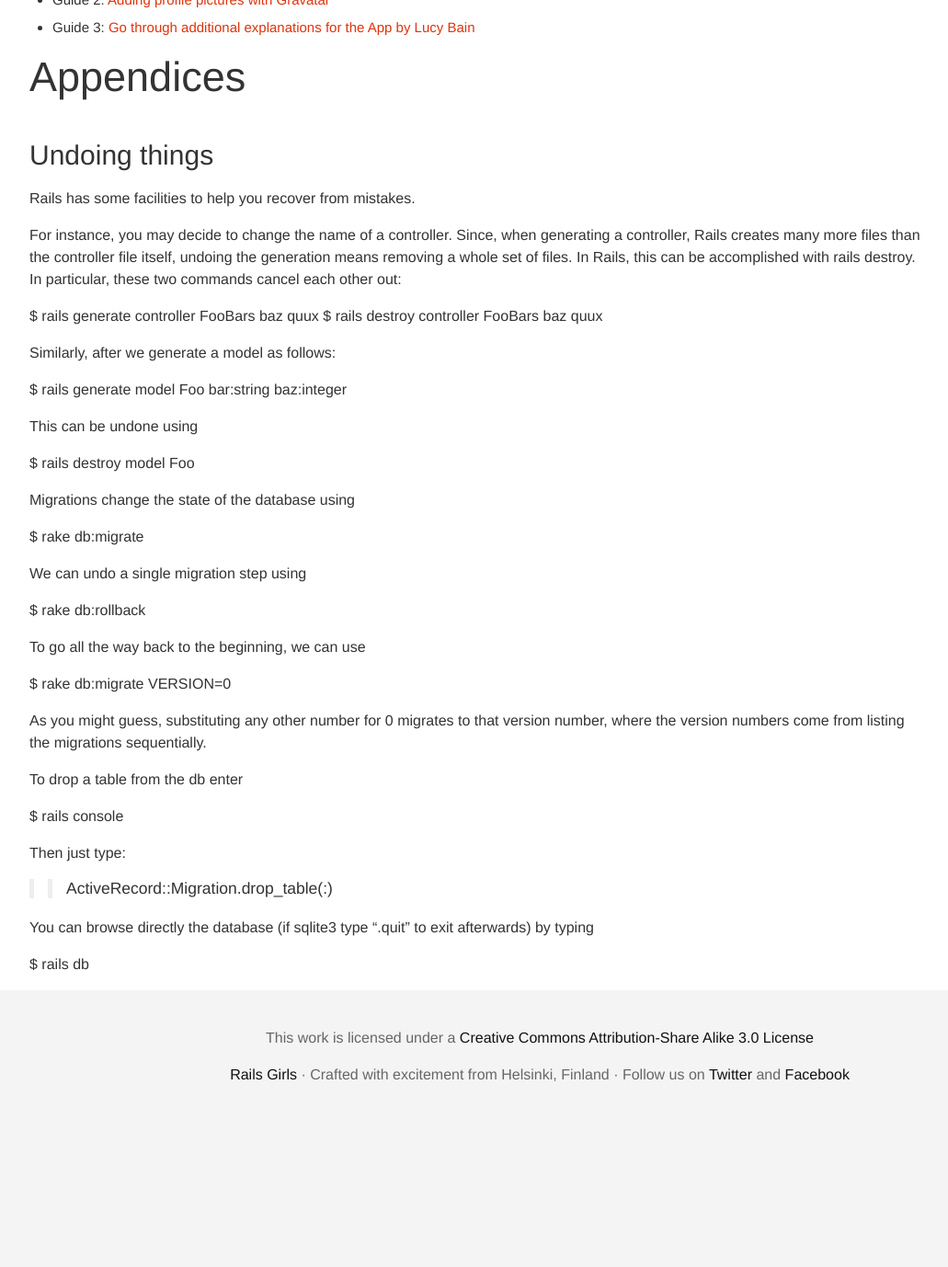
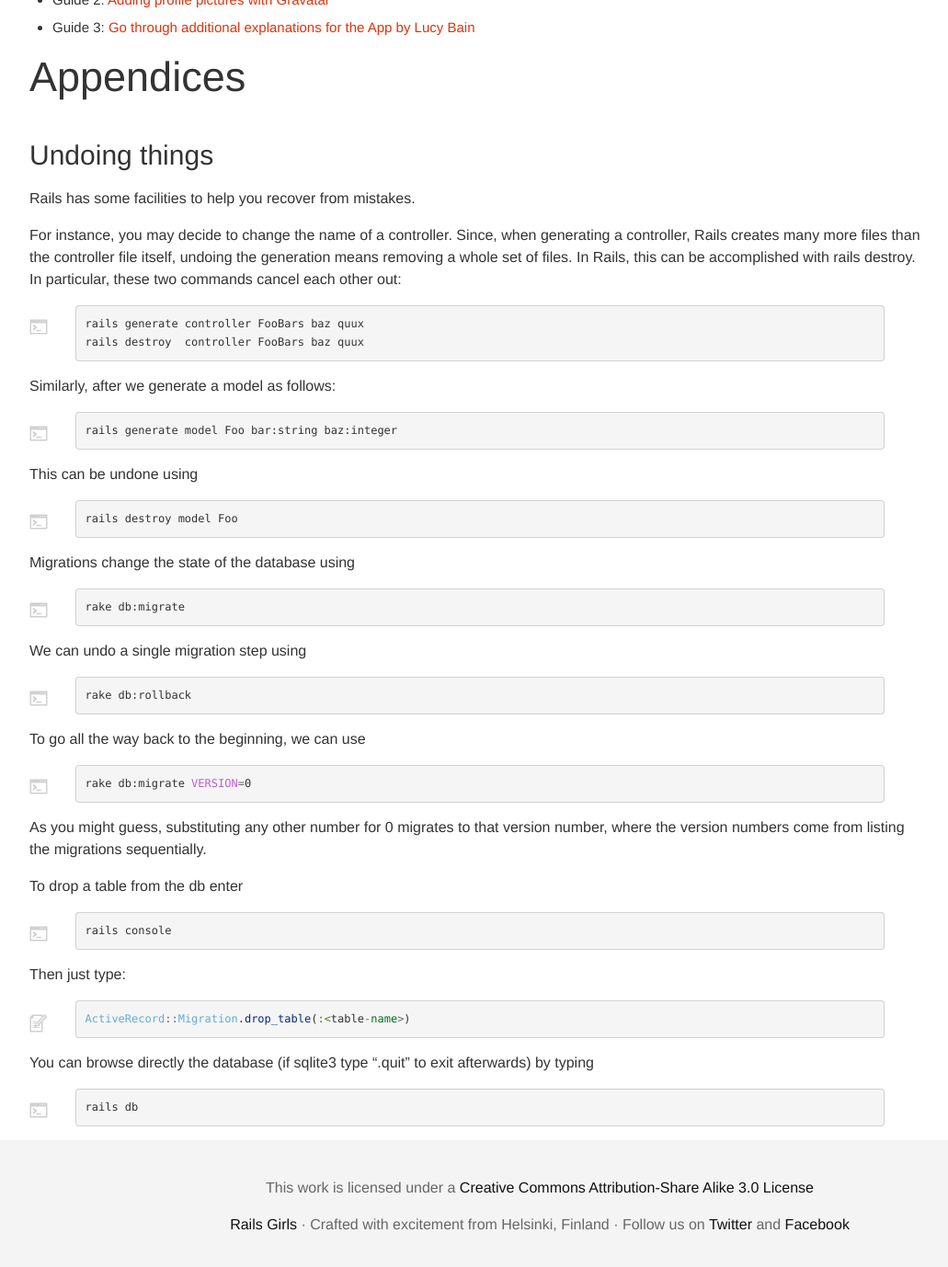
Before and after one commit to railsgirls/guides.railsgirls.com, a Jekyll site: the page built from _posts/2014-05-29-touristic-autism_intro.markdown, in a window 1280 px wide and 1400 px high, scrolled down 1784 px. Shown: the top 1378 px of the window at 92% size, without its empty margins (53-1084 px from the left). Built offline with Jekyll 4.4.1, drawn with Linux system fonts in a browser that asks for light colours; nearby versions of some CDN libraries; before the commit the page ends 3021 px from its top, so only the background shows below that.

Commit message:
Add highlight tags.

```diff
--- a/_posts/2014-05-29-touristic-autism_intro.markdown
+++ b/_posts/2014-05-29-touristic-autism_intro.markdown
@@ -73,40 +73,57 @@ Rails has some facilities to help you recover from mistakes.
 
 For instance, you may decide to change the name of a controller. Since, when generating a controller, Rails creates many more files than the controller file itself, undoing the generation means removing a whole set of files. In Rails, this can be accomplished with rails destroy. In particular, these two commands cancel each other out:
 
-  $ rails generate controller FooBars baz quux
-  $ rails destroy  controller FooBars baz quux
+{% highlight sh %}
+rails generate controller FooBars baz quux
+rails destroy  controller FooBars baz quux
+{% endhighlight %}
 
 Similarly, after we generate a model as follows:
 
-  $ rails generate model Foo bar:string baz:integer
+{% highlight sh %}
+rails generate model Foo bar:string baz:integer
+{% endhighlight %}
 
 This can be undone using
 
-  $ rails destroy model Foo
-
+{% highlight sh %}
+rails destroy model Foo
+{% endhighlight %}
 
 Migrations change the state of the database using
 
-  $ rake db:migrate
+{% highlight sh %}
+rake db:migrate
+{% endhighlight %}
 
 We can undo a single migration step using
 
-  $ rake db:rollback
+{% highlight sh %}
+rake db:rollback
+{% endhighlight %}
 
 To go all the way back to the beginning, we can use
 
-  $ rake db:migrate VERSION=0
+{% highlight sh %}
+rake db:migrate VERSION=0
+{% endhighlight %}
 
 As you might guess, substituting any other number for 0 migrates to that version number, where the version numbers come from listing the migrations sequentially.
 
 To drop a table from the db enter
 
-  $ rails console
+{% highlight sh %}
+rails console
+{% endhighlight %}
 
 Then just type:
 
-  >> ActiveRecord::Migration.drop_table(:<table-name>)
+{% highlight ruby %}
+ActiveRecord::Migration.drop_table(:<table-name>)
+{% endhighlight %}
 
 You can browse directly the database (if sqlite3 type ".quit" to exit afterwards) by typing
 
-  $ rails db
+{% highlight sh %}
+rails db
+{% endhighlight %}
```
Also changed, not shown: _posts/2013-04-14-github.md (+35 -15 lines), _posts/2013-07-23-bundlerfordevelopment.markdown (+15 -6 lines), _posts/2014-01-05-design-using-html-and-css.markdown (+45 -41 lines).
